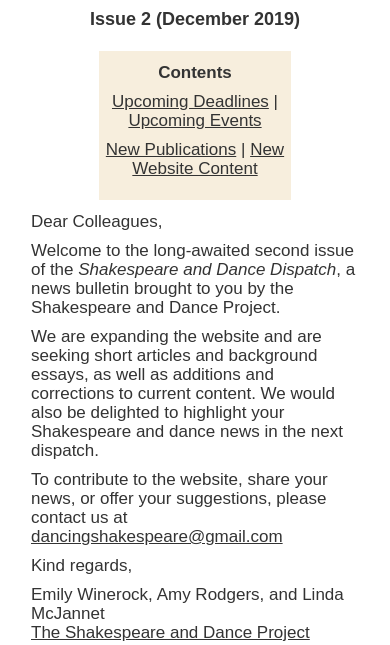
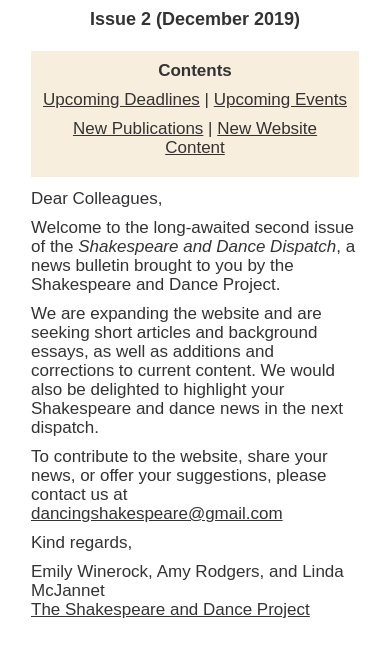
Before and after one commit to KristiDugan/emailnewsletter, a plain HTML site: page index.html in a window 390 px wide. Shown: the part 228-873 px from the top of the page. Drawn offline with Linux system fonts and the light colour scheme.

Commit message:
Adjust Contents box for mobile

```diff
--- a/index.html
+++ b/index.html
@@ -76,6 +76,12 @@
 			/* And center justify these ones. */
 			.stack-column-center {
 				text-align: center !important;
+			}
+
+			/* Make Contents box bigger for mobile */
+			#contents-box {
+				width: 80% !important;
+				padding: 10px !important;
 			}
 
 			/* What it does: Generic utility class for centering. Useful for images, buttons, and nested tables. */
@@ -159,7 +165,7 @@
 									<tr>
 										<td style="padding: 2px; font-family: sans-serif; font-size: 15px; line-height: 20px; color: #333333;"
 												align="center">
-											<div style="background-color: #f7eedd; width: 50%; padding: 12px 0;">
+											<div id="contents-box" style="background-color: #f7eedd; width: 50%; padding: 12px 0;">
 												<p style="margin: 0 0 10px; font-weight: bold;">
 													<!--Some sort of attractive background, etc, would be nice here-->
 													Contents
```
